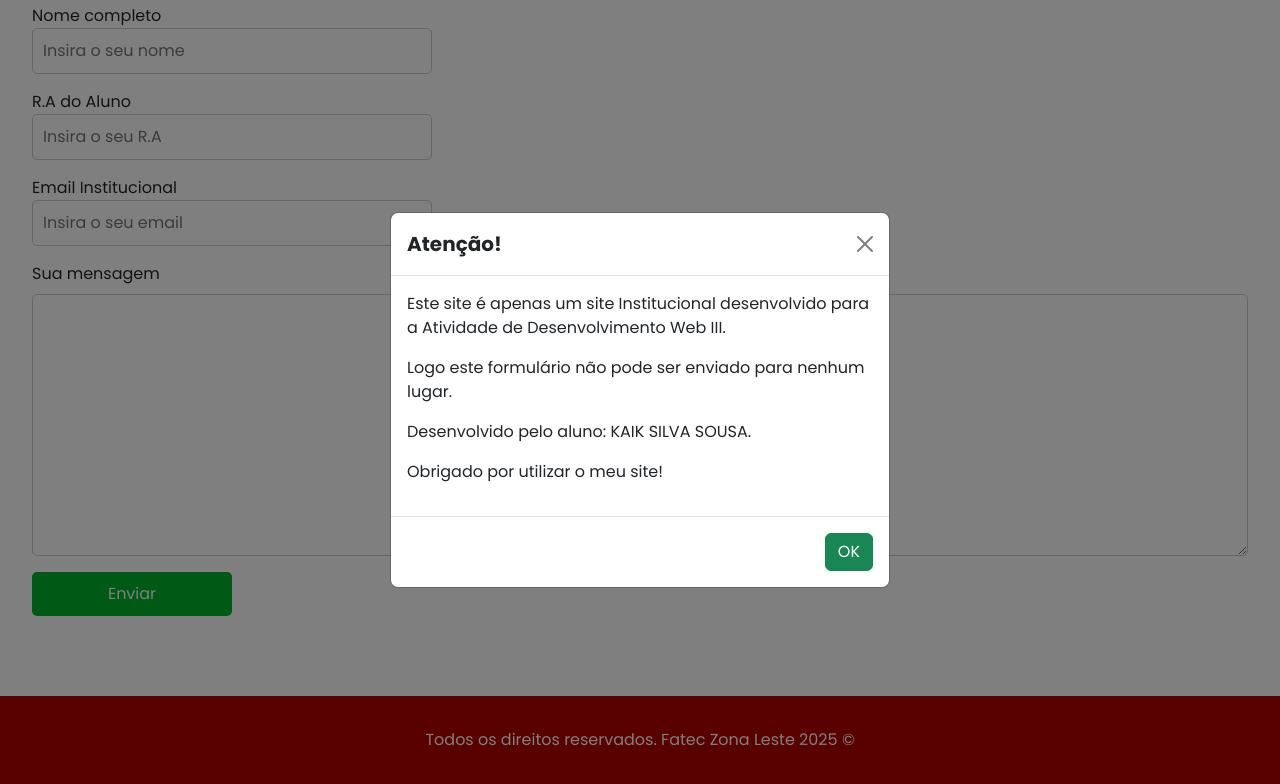
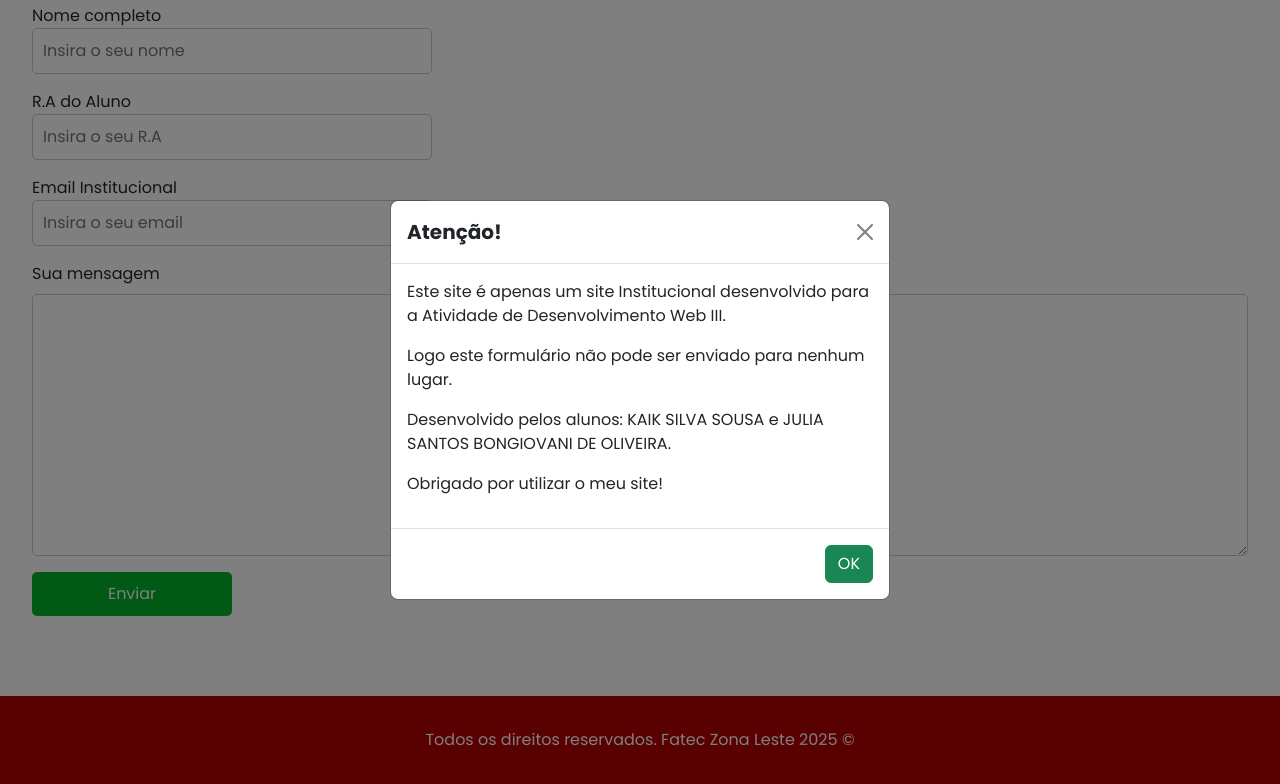
Before and after one commit to kaikdev/atividade-web-3, a plain HTML site: page index.html in a window 1280 px wide. Both pictures are taken after a click on the button "Enviar". Shown: the part 1285-2069 px from the top of the page. Drawn offline with nearby package versions, Linux system fonts and the light colour scheme.

Commit message:
Update index.html

```diff
--- a/index.html
+++ b/index.html
@@ -162,7 +162,7 @@
                     Logo este formulário não pode ser enviado para nenhum lugar.
                 </p>
                 <p>
-                    Desenvolvido pelo aluno: KAIK SILVA SOUSA.
+                    Desenvolvido pelos alunos: KAIK SILVA SOUSA e JULIA SANTOS BONGIOVANI DE OLIVEIRA.
                 </p>
                 <p>
                     Obrigado por utilizar o meu site!
```
